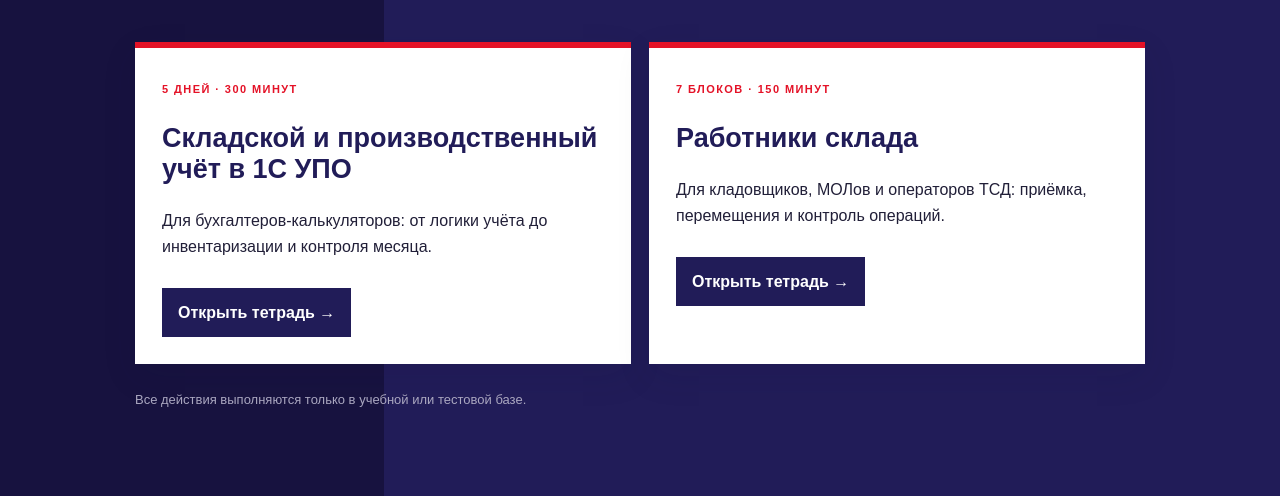
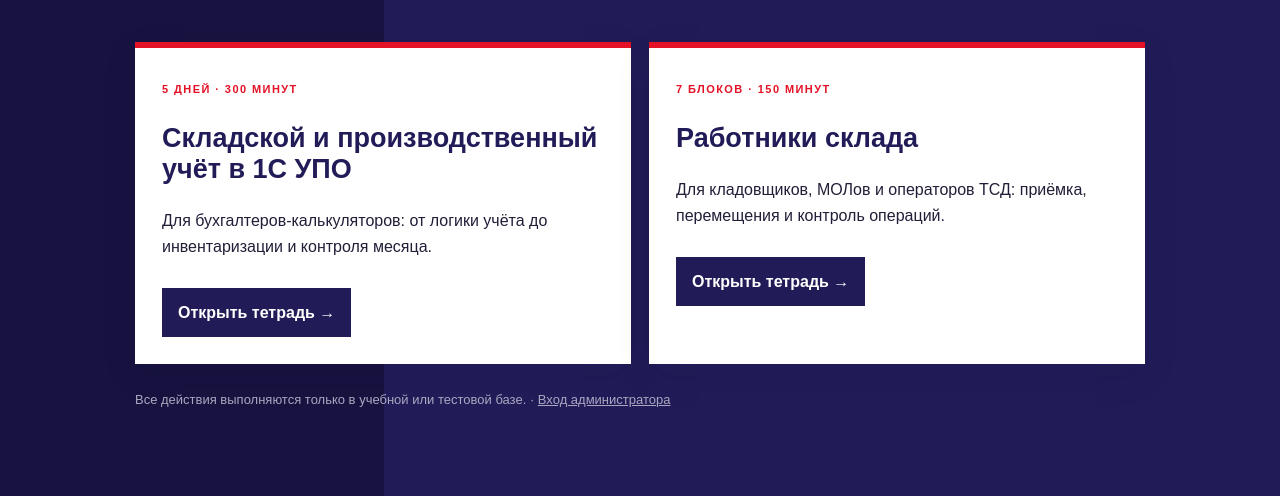
Before and after one commit to Tatiana1909/upo-workbooks, a plain HTML site: page v2/index.html in a window 1280 px wide. Shown: the part 424-920 px from the top of the page. Drawn offline with Linux system fonts and the light colour scheme.

Commit message:
Link administrator dashboard

```diff
--- a/v2/index.html
+++ b/v2/index.html
@@ -30,7 +30,7 @@
         <a href="rabotniki-sklada.html">Открыть тетрадь →</a>
       </article>
     </div>
-    <p class="catalog-note">Все действия выполняются только в учебной или тестовой базе.</p>
+    <p class="catalog-note">Все действия выполняются только в учебной или тестовой базе. · <a href="admin.html">Вход администратора</a></p>
   </main>
 </body>
 </html>
```
